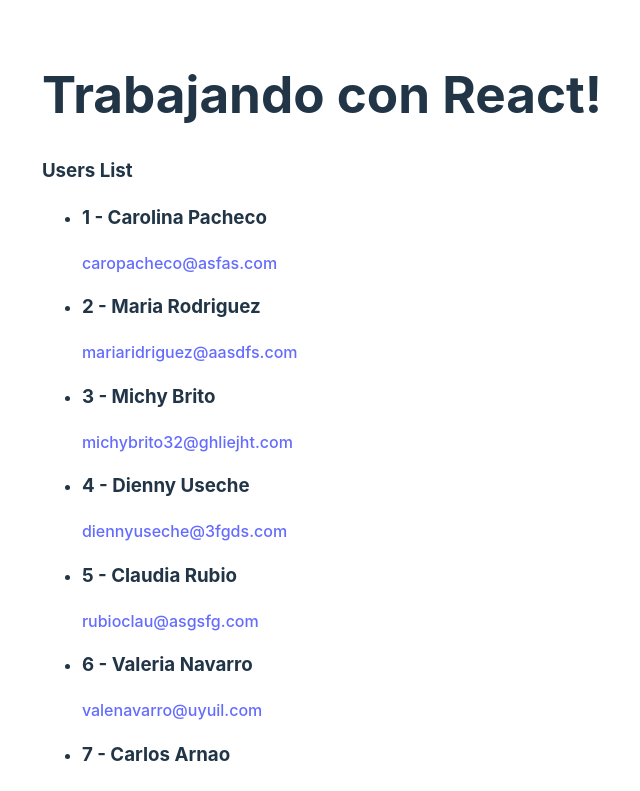
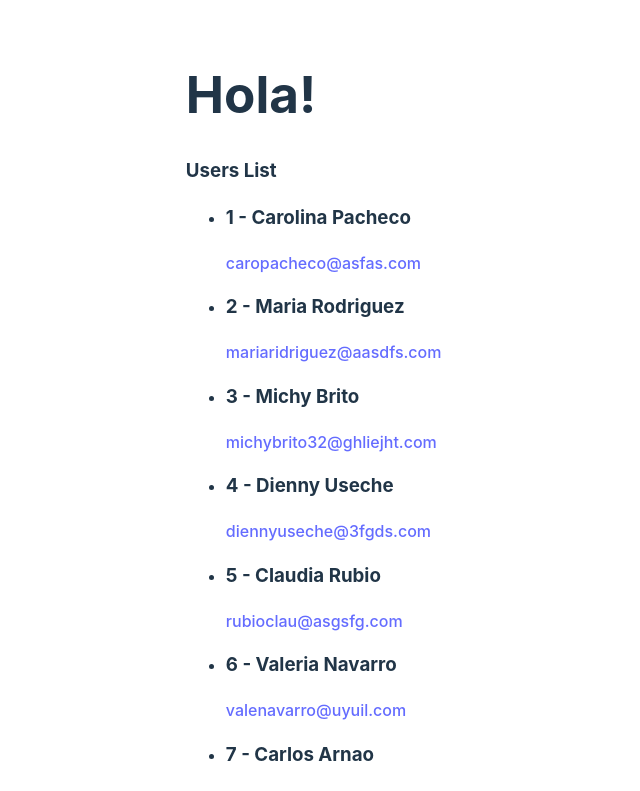
Before and after one commit to Navarroseb/react_course, a React (Vite) app: page / in a window 1280 px wide. Shown: the top 791 px of the page, without its empty margins (318-958 px from the left). Built offline with nearby package versions, Linux system fonts and the light colour scheme.

Commit message:
Working with proptypes

```diff
--- a/package.json
+++ b/package.json
@@ -10,6 +10,7 @@
     "preview": "vite preview"
   },
   "dependencies": {
+    "prop-types": "^15.8.1",
     "react": "^18.2.0",
     "react-dom": "^18.2.0"
   },
--- a/src/App.jsx
+++ b/src/App.jsx
@@ -10,7 +10,7 @@ import Users from './components/Users';
 function App() {
     return (
     <>
-     <Gretting text="Trabajando con React!"/>
+     <Gretting text={"Hola!"}/>
      <Users usersList={USERS_DATA} />
     </>
   );
--- a/src/components/Gretting.jsx
+++ b/src/components/Gretting.jsx
@@ -1,4 +1,4 @@
-import React from 'react'
+import PropTypes from "prop-types";
 
 const Gretting = ({ text, children }) => {
     console.log(children);
@@ -12,4 +12,8 @@ const Gretting = ({ text, children }) => {
     )
 }
 
+Gretting.propTypes = {
+    text: PropTypes.string
+}
+
 export default Gretting;
--- a/src/components/Users.jsx
+++ b/src/components/Users.jsx
@@ -1,4 +1,5 @@
-import React from 'react'
+import PropTypes from "prop-types";
+
 
 function Users({usersList}) {
 
@@ -20,4 +21,8 @@ function Users({usersList}) {
   )
 }
 
+Users.protoTypes = {
+  usersList: PropTypes.array,
+}
+
 export default Users
```
Also changed, not shown: 1 other file (tests, documents, lock files or other folders).
